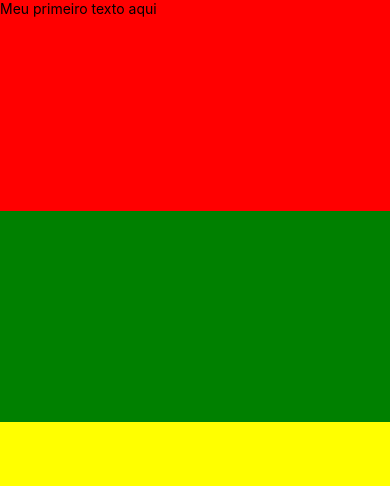
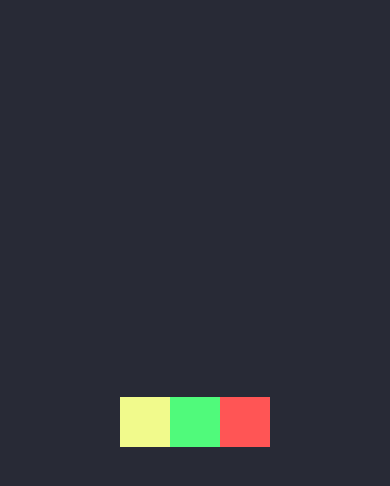
Before and after one commit to AndersonTeala/react-native-first-project, a React Native app: screen / in a window 390 px wide. Shown: the top 486 px of the page. Built offline with nearby package versions, Linux system fonts and the light colour scheme.

Commit message:
Add new flexbox and styles align items and justify

```diff
--- a/App.js
+++ b/App.js
@@ -4,13 +4,19 @@ import {View, Text } from 'react-native'
 class App extends Component{
 render(){
     return(
-        <View style={{flex:1, backgroundColor: '#282a36'}}>
+        <View style={{flex:1,
+                      backgroundColor: '#282a36',
+                      flexDirection: 'row',
+                      alignItems: 'center',
+                      justifyContent: 'center'
+                      }}>
 
-            <View style={{flex:1, backgroundColor: 'red'}}>
-              <Text>Meu primeiro texto aqui</Text>
-            </View>
-            <View style={{flex:1, backgroundColor: 'green'}}></View>
-            <View style={{flex:2, backgroundColor: 'yellow'}}></View>
+            <View style={{width:50, height: 50, backgroundColor: '#f1fa8c'}}></View>
+
+            <View style={{width:50, height: 50, backgroundColor: '#50fa7b'}}></View>
+
+            <View style={{width: 50, height: 50, backgroundColor: '#ff5555'}}></View>
+
         </View>
       );
     }
```
